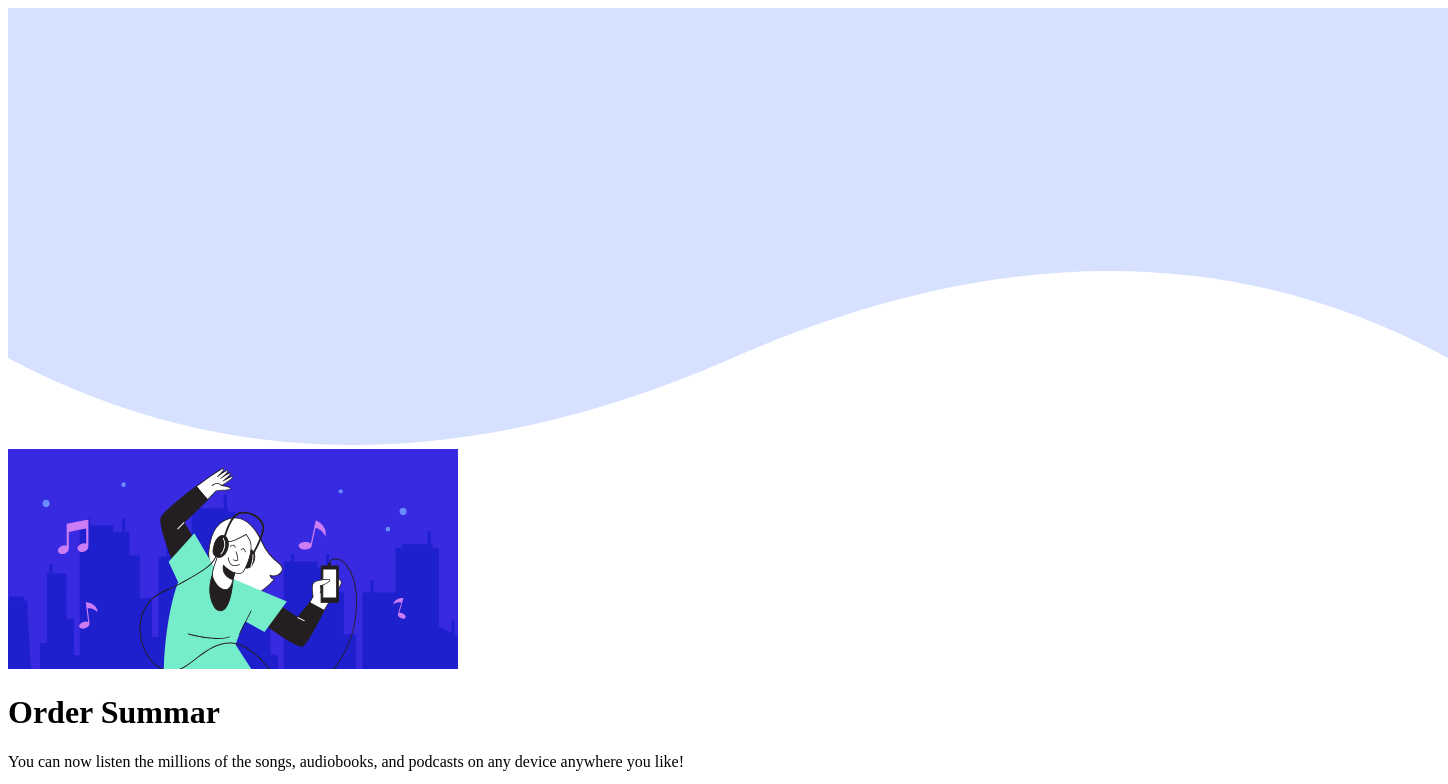
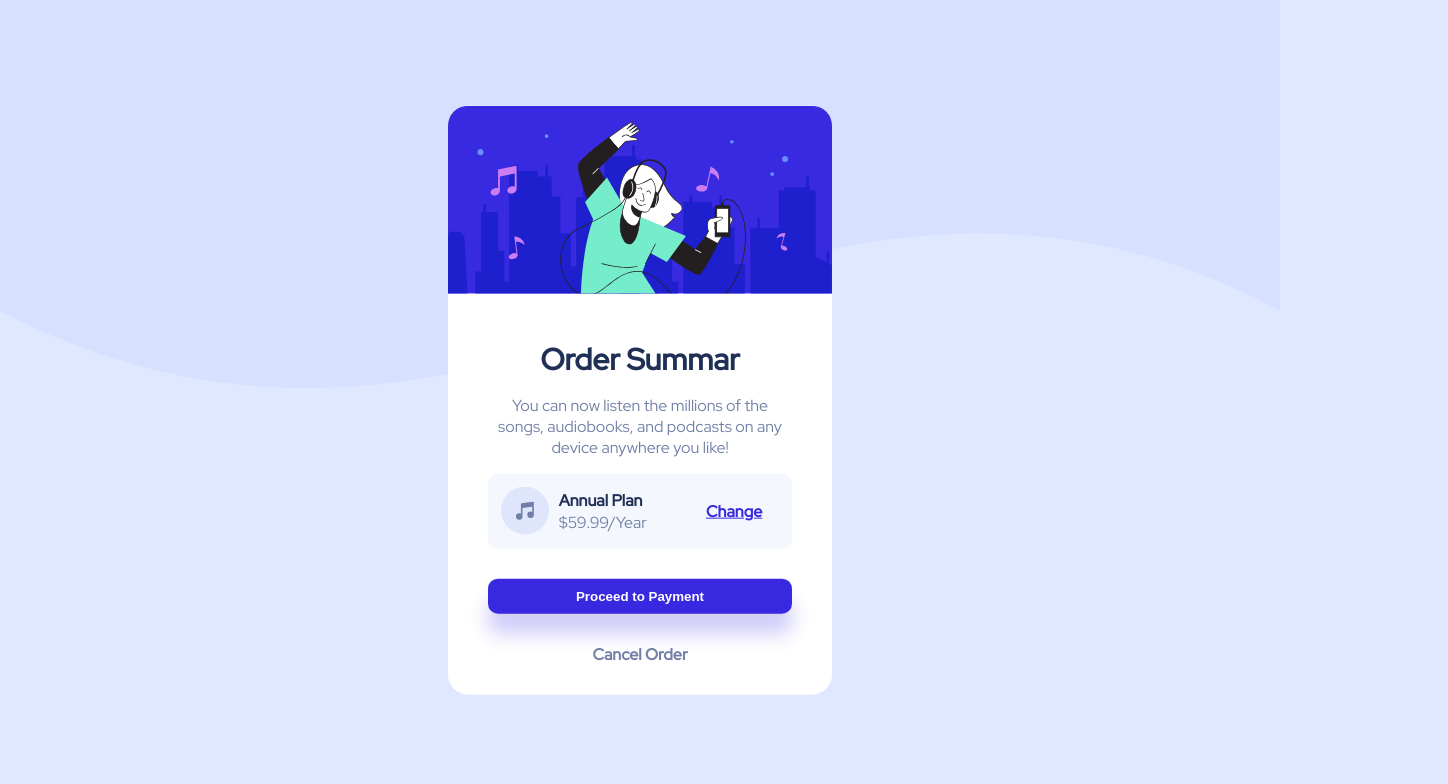
Before and after one commit to Prabh11/Order-summary-component, a plain HTML site: page index.html in a window 1280 px wide. Shown: the top 784 px of the page, 1448 px wide, since content can reach past the window. Drawn offline with Linux system fonts and the light colour scheme.

Commit message:
Update index.html

```diff
--- a/index.html
+++ b/index.html
@@ -9,7 +9,7 @@
     <link rel="preconnect" href="https://fonts.googleapis.com">
     <link rel="preconnect" href="https://fonts.gstatic.com" crossorigin>
     <link href="https://fonts.googleapis.com/css2?family=Red+Hat+Display:wght@400;500&display=swap" rel="stylesheet">
-    <link rel="stylesheet"  type=“text/css” href="app/CSS/style.css">
+    <link rel="stylesheet"   href="app/CSS/style.css">
     <title>Summary Card</title>
 </head>
 
```
